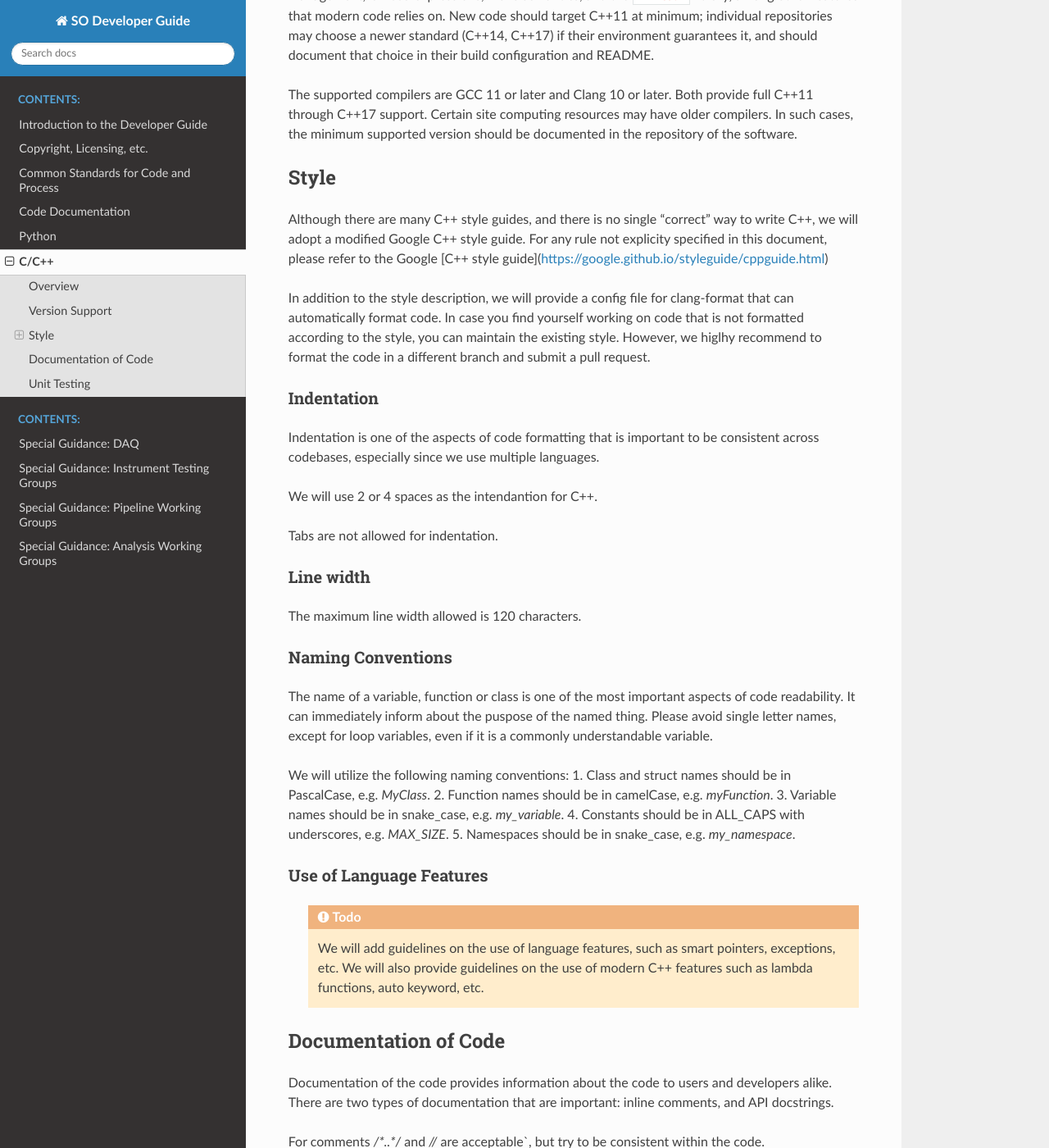
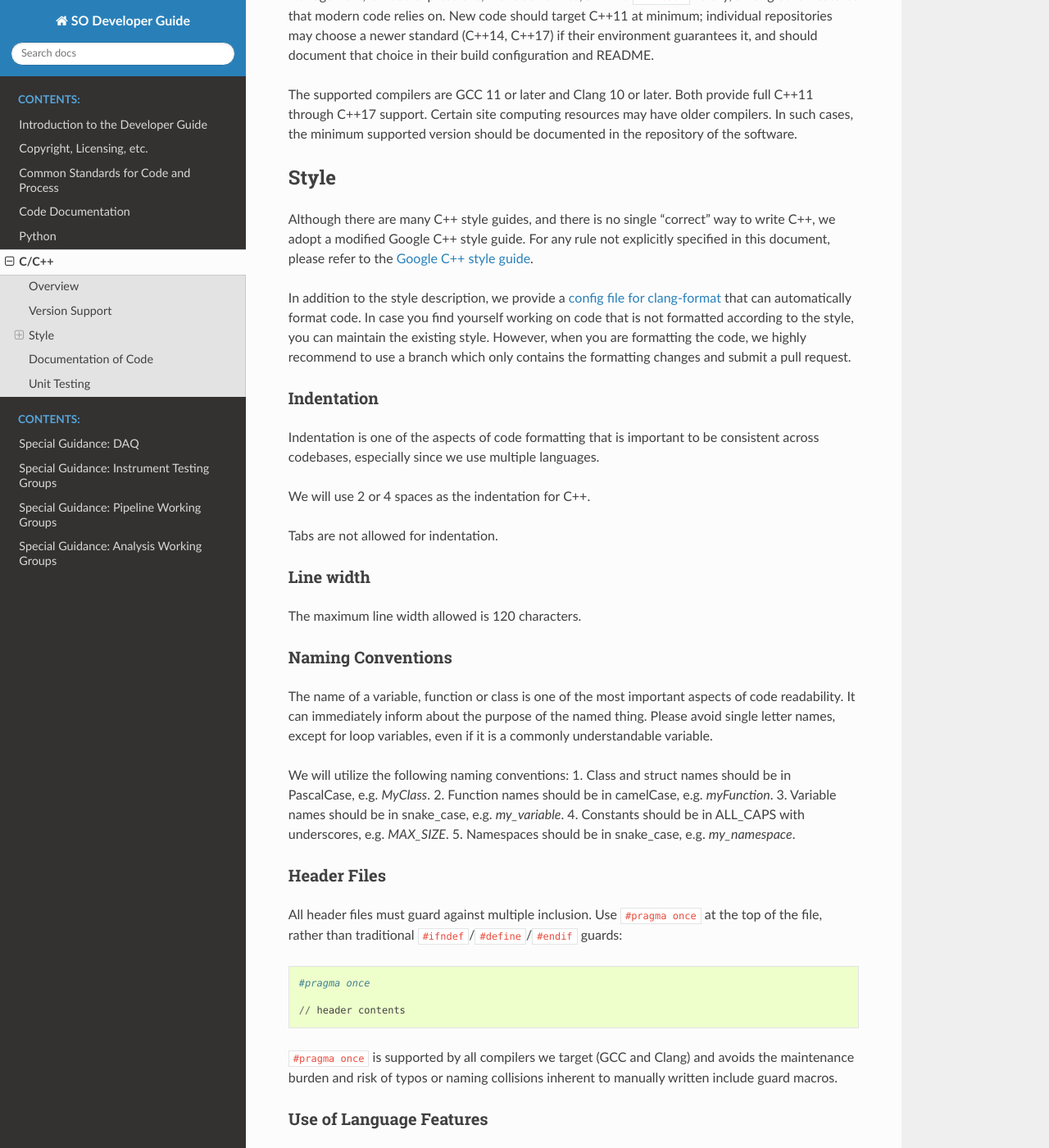
Before and after one commit to simonsobs/so_dev_guide, a Sphinx documentation site: the page built from source/cpp.rst, in a window 1280 px wide and 1400 px high, scrolled down 529 px. Shown: the whole window at 82% size. Built offline with Sphinx 7.4.7 and the Read the Docs theme 3.1.0, drawn with Linux system fonts in a browser that asks for light colours; some of the changed text lies outside the part shown.

Commit message:
Addressing comments, adding clang config

```diff
--- a/source/cpp.rst
+++ b/source/cpp.rst
@@ -36,13 +36,14 @@ Style
 =====
 
 Although there are many C++ style guides, and there is no single "correct" way to
-write C++, we will adopt a modified Google C++ style guide. For any rule not explicity
-specified in this document, please refer to the Google [C++ style guide](https://google.github.io/styleguide/cppguide.html)
+write C++, we adopt a modified Google C++ style guide. For any rule not explicitly
+specified in this document, please refer to the `Google C++ style guide`_.
 
-In addition to the style description, we will provide a config file for clang-format
+In addition to the style description, we provide a :ref:`config file for clang-format <cpp-clang-format-config>`
 that can automatically format code. In case you find yourself working on code that is
 not formatted according to the style, you can maintain the existing style. However,
-we higlhy recommend to format the code in a different branch and submit a pull request.
+when you are formatting the code, we highly recommend to use a branch which only contains
+the formatting changes and submit a pull request.
 
 
 Indentation
@@ -51,9 +52,10 @@ Indentation
 Indentation is one of the aspects of code formatting that is important to be consistent
 across codebases, especially since we use multiple languages.
 
-We will use 2 or 4 spaces as the intendantion for C++.
+We will use 2 or 4 spaces as the indentation for C++.
 
 Tabs are not allowed for indentation.
+
 
 Line width
 ----------
@@ -65,7 +67,7 @@ Naming Conventions
 ------------------
 
 The name of a variable, function or class is one of the most important aspects of code
-readability. It can immediately inform about the puspose of the named thing. Please avoid
+readability. It can immediately inform about the purpose of the named thing. Please avoid
 single letter names, except for loop variables, even if it is a commonly understandable
 variable.
 
@@ -77,18 +79,50 @@ We will utilize the following naming conventions:
 5. Namespaces should be in snake_case, e.g. `my_namespace`.
 
 
+Header Files
+------------
+
+All header files must guard against multiple inclusion. Use ``#pragma once`` at the
+top of the file, rather than traditional ``#ifndef``/``#define``/``#endif`` guards::
+
+  #pragma once
+
+  // header contents
+
+``#pragma once`` is supported by all compilers we target (GCC and Clang) and avoids
+the maintenance burden and risk of typos or naming collisions inherent to manually
+written include guard macros.
+
+
 Use of Language Features
 ------------------------
-  .. todo:: We will add guidelines on the use of language features, such as smart pointers,
-    exceptions, etc. We will also provide guidelines on the use of modern C++ features
-    such as lambda functions, auto keyword, etc.
+
+Guidance on modern C++ features is already covered by the `Google C++ style guide`_,
+and we follow it without modification.
+
+.. _cpp-clang-format-config:
+
+Clang-format Config
+-------------------
+As formatting tool, we will use clang-format. The config file for the expected formatting
+is:
+
+.. code-block:: yaml
+
+  BasedOnStyle: Google
+  ColumnLimit: 120
+  IndentWidth: 2
+
+Please copy this in `.clang-format` file in the root of your repository.
+
+Note: Indentation width can be 2 or 4 spaces, but it should be consistent across the codebase.
 
 Documentation of Code
 =====================
 Documentation of the code provides information about the code to users and developers alike.
 There are two types of documentation that are important: inline comments, and API docstrings.
 
-For comments `/*..*/` and `//` are acceptable`, but try to be consistent within the
+For comments `/*..*/` and `//` are acceptable, but try to be consistent within the
 code.
 
 For API docstrings, we will use Doxygen style comments. The block starts with `/**` and
@@ -110,6 +144,7 @@ For example:
     }
 
 
+
 Unit Testing
 ============
 
```
Also changed, not shown: other parts of source/cpp.rst (+6 -4 lines).
